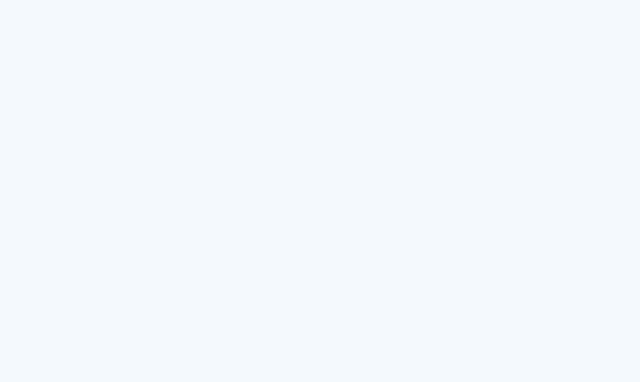
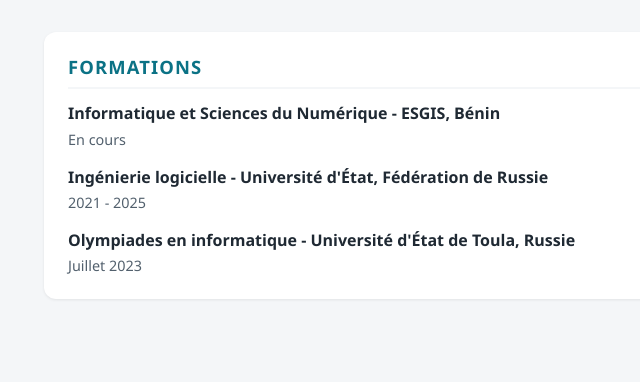
Before and after one commit to tessyricardo19-ui/mon-cv, a plain HTML site: page index.html in a window 1280 px wide. Shown: the whole page, without its empty margins (202-842 px from the left). Drawn offline with Linux system fonts and the light colour scheme.

Commit message:
mise en place de la section formations

```diff
--- a/index.html
+++ b/index.html
@@ -8,6 +8,21 @@
 </head>
 <body>
   <main>
+    <section>
+      <h2>Formations</h2>
+      <article>
+        <h3>Informatique et Sciences du Numérique - ESGIS, Bénin</h3>
+        <span class="periode">En cours</span>
+      </article>
+      <article>
+        <h3>Ingénierie logicielle - Université d'État, Fédération de Russie</h3>
+        <span class="periode">2021 - 2025</span>
+      </article>
+      <article>
+        <h3>Olympiades en informatique - Université d'État de Toula, Russie</h3>
+        <span class="periode">Juillet 2023</span>
+      </article>
+    </section>
   </main>
 </body>
 </html>
```
